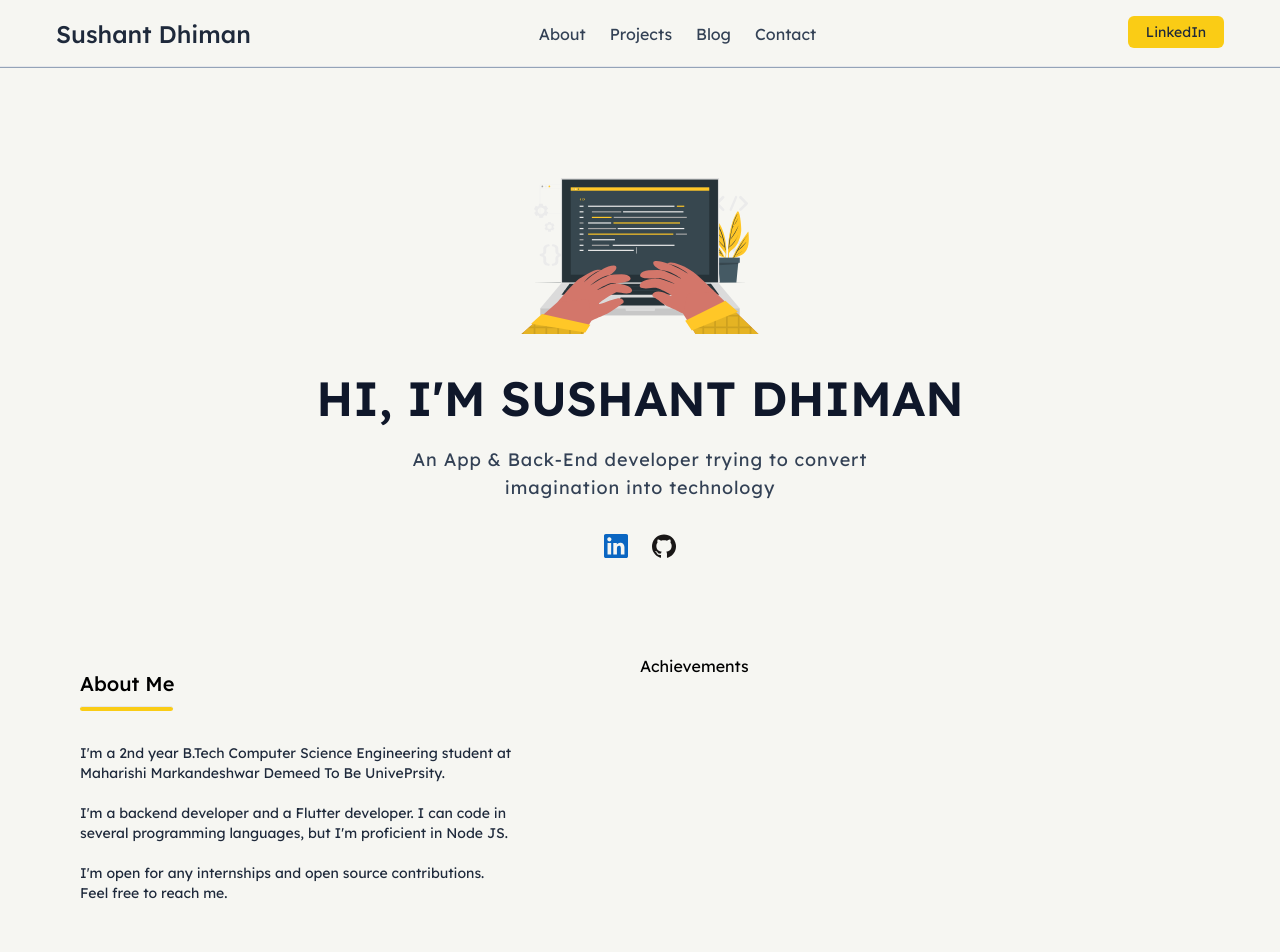
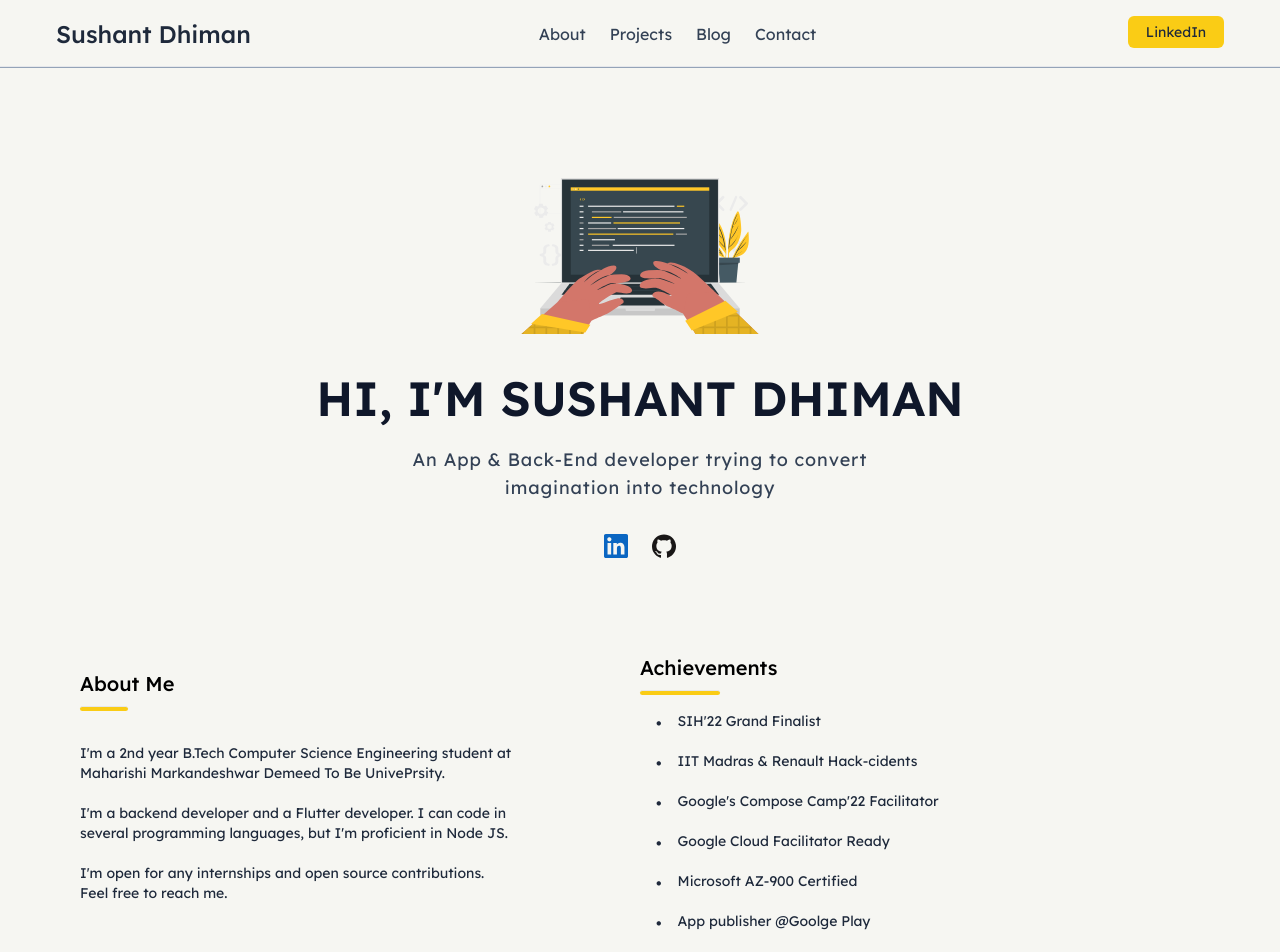
Before and after one commit to sushant102004/CodeWithSushantUpdated, a React (Create React App) app: page / in a window 1280 px wide. Shown: the top 952 px of the page. Before the commit the page ends 903 px from the top, so only its background shows below. Built offline with nearby package versions, Linux system fonts and the light colour scheme.

Commit message:
Achievements Completed

```diff
--- a/src/components/about.js
+++ b/src/components/about.js
@@ -4,9 +4,9 @@ export default function About() {
       <div className="lg:w-1/2 mt-24 lg:mt-4">
         <p className="text-xl font-medium">About Me</p>
         <hr
-          className="w-1/6 bg-yellow-400 rounded-md mt-2"
+          className="w-1/6 bg-yellow-400 rounded-md mt-2 lg:w-12"
           style={{ height: "0.3rem" }}
-        ></hr>
+        />
 
         <p className="text-slate-800 text-sm mt-8 lg:w-10/12">
           I'm a 2nd year B.Tech Computer Science Engineering student at
--- a/src/components/achievements.js
+++ b/src/components/achievements.js
@@ -1,7 +1,31 @@
 export default function Achievements() {
   return (
     <>
-      <div className="lg:w-1/2">Achievements</div>
+      <div className="mt-16 pb-10 lg:w-1/2 lg:mt-0 lg:pb-20">
+        <p className="text-xl font-medium">Achievements</p>
+        <hr
+          className="w-1/4 bg-yellow-400 rounded-md mt-2 lg:w-20"
+          style={{ height: "0.3rem" }}
+        />
+        <AchievementTile title = "SIH'22 Grand Finalist"/>
+        <AchievementTile title = "IIT Madras & Renault Hack-cidents"/>
+        <AchievementTile title = "Google's Compose Camp'22 Facilitator"/>
+        <AchievementTile title = "Google Cloud Facilitator Ready"/>
+        <AchievementTile title = "Microsoft AZ-900 Certified"/>
+        <AchievementTile title = "App publisher @Goolge Play"/>
+
+      </div>
     </>
   );
 }
+
+function AchievementTile(props) {
+  return (
+    <>
+      <div className="flex w-80 ml-4 mt-4">
+        <p className="text-slate-800">•</p>
+        <p className="text-slate-800 ml-4 text-sm">{props.title}</p>
+      </div>
+    </>
+  );
+}
```
